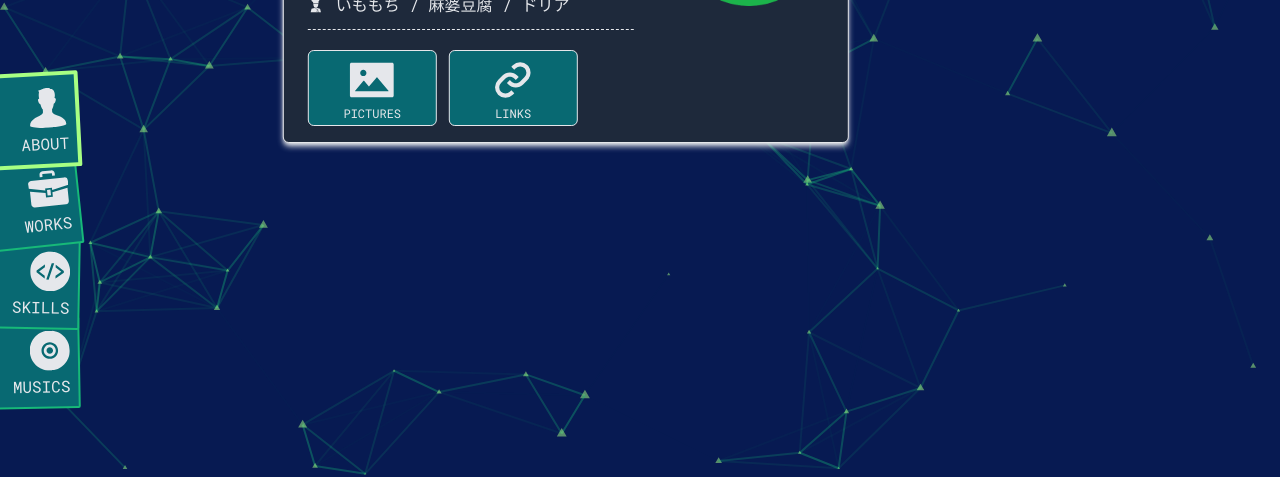
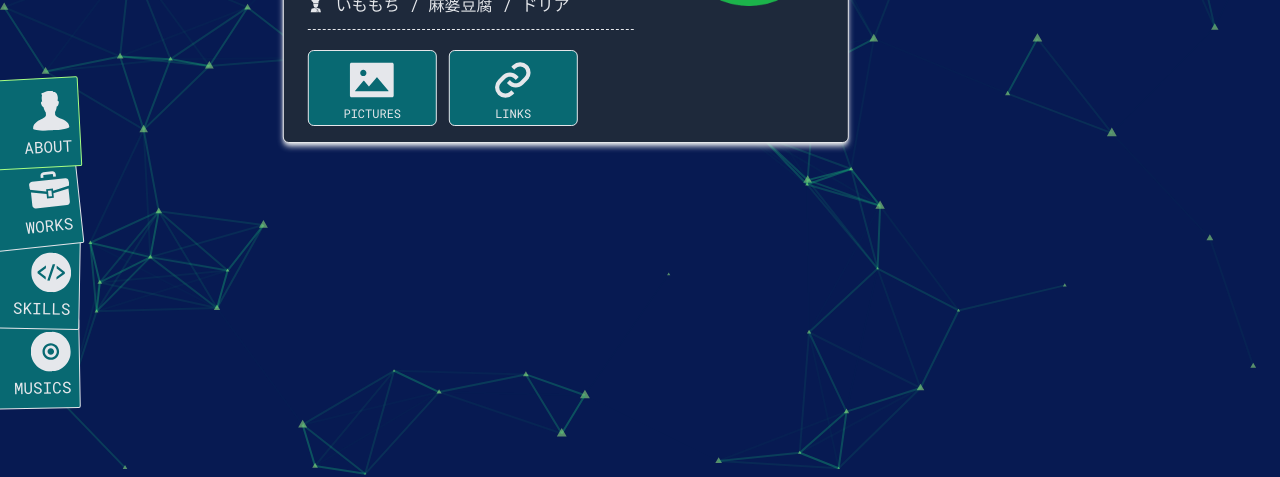
Before and after one commit to imaimai17468/imaimai-portfolio, a Next.js app: page / in a window 1280 px wide. Shown: the part 311-788 px from the top of the page. Built offline with nearby package versions, Linux system fonts and the light colour scheme.

Commit message:
[fix] side tab border style

```diff
--- a/src/components/common/SideTab/SideTab.tsx
+++ b/src/components/common/SideTab/SideTab.tsx
@@ -14,8 +14,8 @@ export const SideTab = (props: SideTabProps) => {
       }}
     >
       <div
-        className={`flex h-fit w-28 cursor-pointer  flex-col items-end justify-center rounded-sm border-2 bg-primary p-2 transition-all hover:shadow-md
-         ${isClicked ? 'border-4 border-accent hover:shadow-accent' : 'border-secondary'}`}
+        className={`flex h-fit w-28 cursor-pointer  flex-col items-end justify-center rounded-sm border bg-primary p-2 transition-all hover:shadow-md
+         ${isClicked ? 'border-accent hover:shadow-accent' : 'border-gray-200'}`}
       >
         <Image src={`/images/${iconName}.svg`} alt='iconName' width={40} height={40} className='my-1' />
         <p className='text-center'>{title}</p>
```
